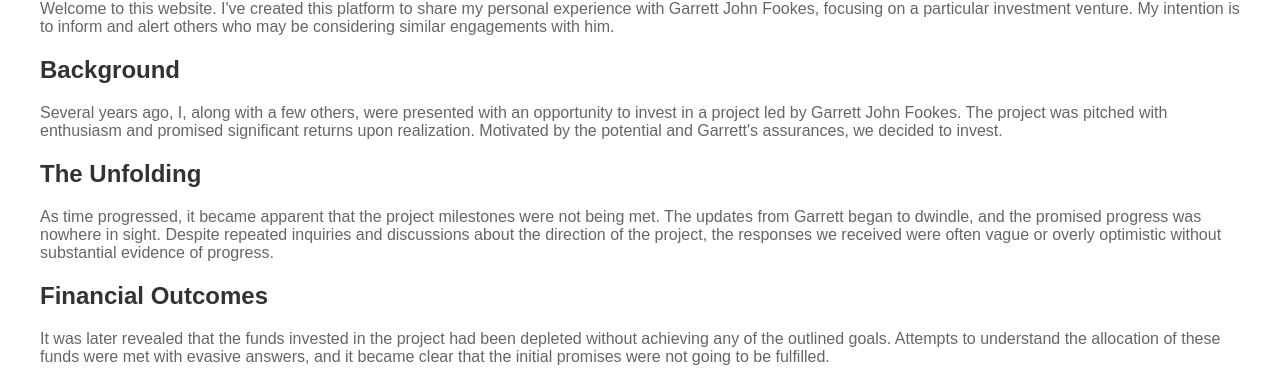
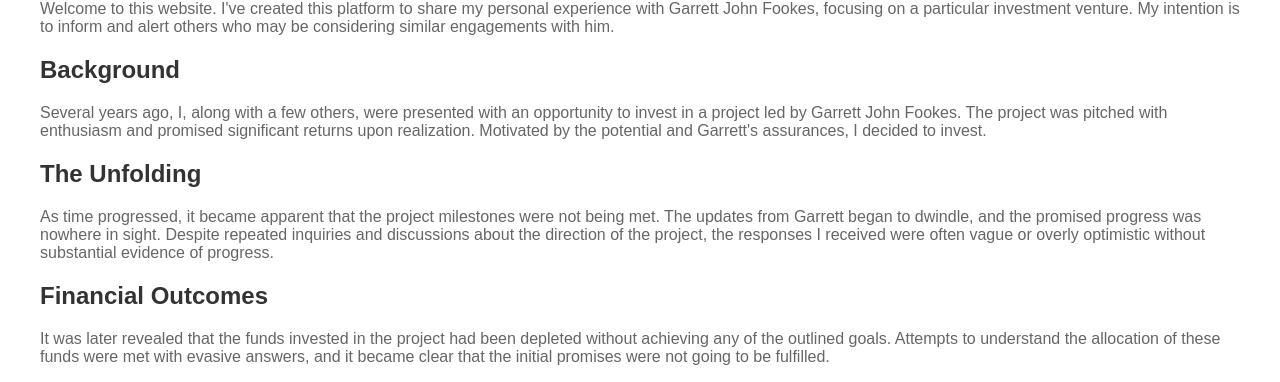
Before and after one commit to obitruman/g, a plain HTML site: page index.html in a window 1280 px wide. Shown: the part 418-800 px from the top of the page. Drawn offline with Linux system fonts and the light colour scheme.

Commit message:
Update index.html

```diff
--- a/index.html
+++ b/index.html
@@ -23,10 +23,10 @@
     <p>Welcome to this website. I've created this platform to share my personal experience with Garrett John Fookes, focusing on a particular investment venture. My intention is to inform and alert others who may be considering similar engagements with him.</p>
 
     <h2>Background</h2>
-    <p>Several years ago, I, along with a few others, were presented with an opportunity to invest in a project led by Garrett John Fookes. The project was pitched with enthusiasm and promised significant returns upon realization. Motivated by the potential and Garrett's assurances, we decided to invest.</p>
+    <p>Several years ago, I, along with a few others, were presented with an opportunity to invest in a project led by Garrett John Fookes. The project was pitched with enthusiasm and promised significant returns upon realization. Motivated by the potential and Garrett's assurances, I decided to invest.</p>
 
     <h2>The Unfolding</h2>
-    <p>As time progressed, it became apparent that the project milestones were not being met. The updates from Garrett began to dwindle, and the promised progress was nowhere in sight. Despite repeated inquiries and discussions about the direction of the project, the responses we received were often vague or overly optimistic without substantial evidence of progress.</p>
+    <p>As time progressed, it became apparent that the project milestones were not being met. The updates from Garrett began to dwindle, and the promised progress was nowhere in sight. Despite repeated inquiries and discussions about the direction of the project, the responses I received were often vague or overly optimistic without substantial evidence of progress.</p>
 
     <h2>Financial Outcomes</h2>
     <p>It was later revealed that the funds invested in the project had been depleted without achieving any of the outlined goals. Attempts to understand the allocation of these funds were met with evasive answers, and it became clear that the initial promises were not going to be fulfilled.</p>
```
